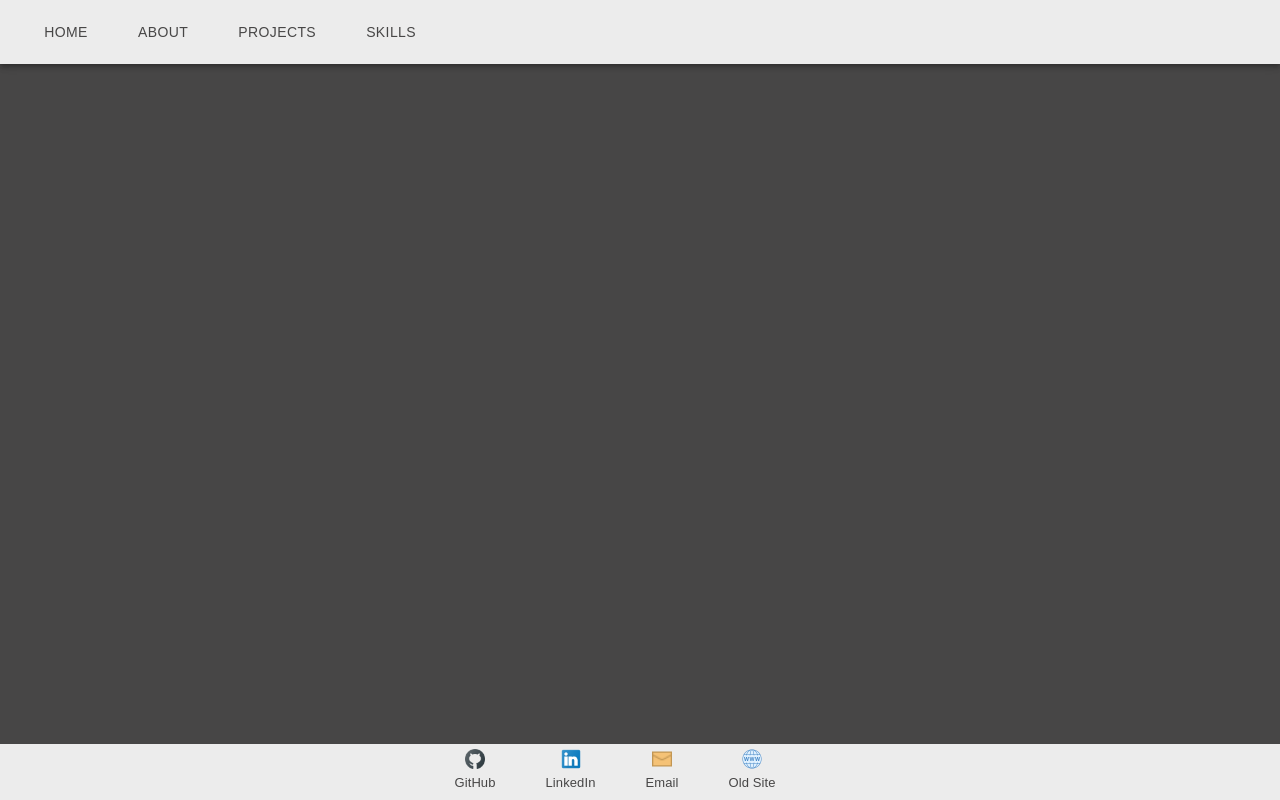
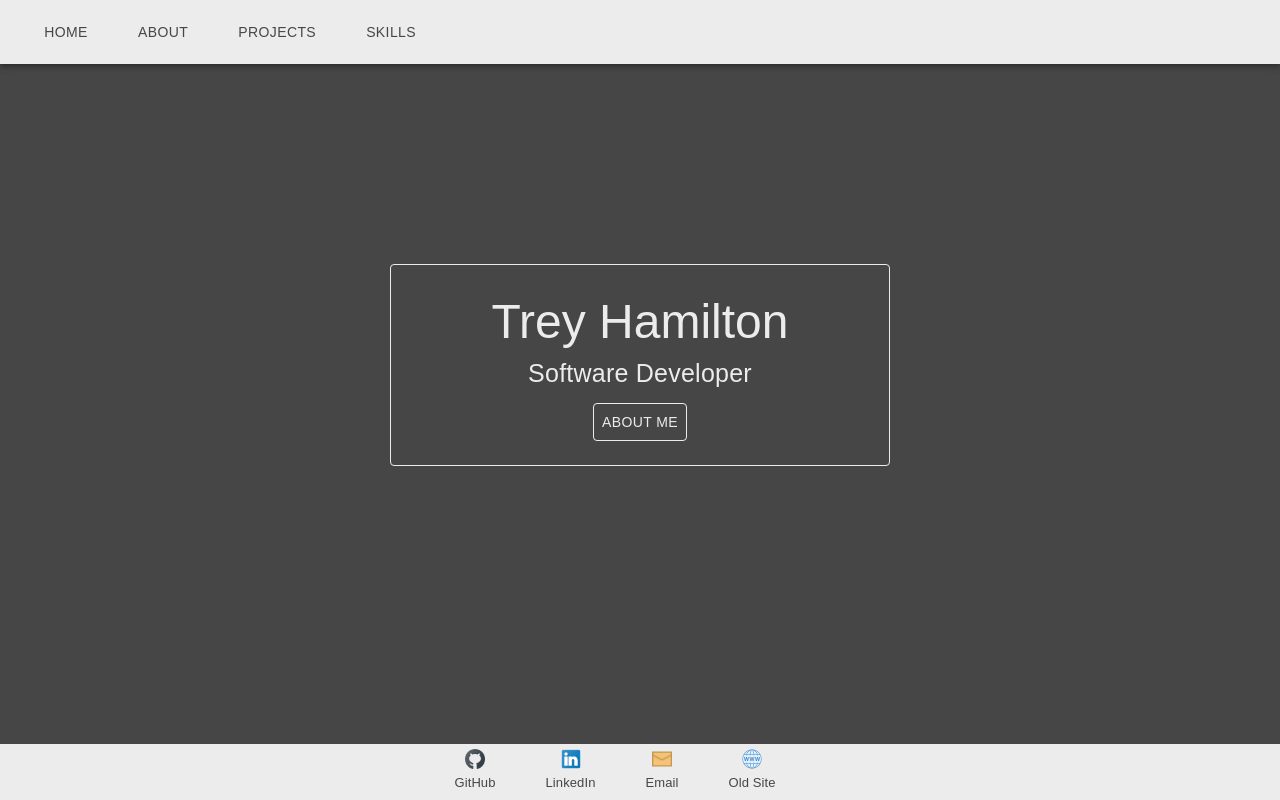
Before and after one commit to treyham91/treys-portfolio, a React (Create React App) app: page / in a window 1280 px wide. Built offline with nearby package versions, Linux system fonts and the light colour scheme; the HTML template or start-up script is replaced by a standard one.

Commit message:
route updates

```diff
--- a/src/App.js
+++ b/src/App.js
@@ -12,14 +12,14 @@ import './App.css';
 class App extends Component {
   render() {
     return (
-      <Router>
+      <Router basename={process.env.PUBLIC_URL}>
         <div>
           <div>
             <Menubar />
-            <Route exact path="/personal-site-react/" component={Home} />
-            <Route path="/personal-site-react/about" component={About} />
-            <Route path="/personal-site-react/projects" component={Project} />
-            <Route path="/personal-site-react/skills" component={Skills} />
+            <Route exact path="/" component={Home} />
+            <Route path="/about" component={About} />
+            <Route path="/projects" component={Project} />
+            <Route path="/skills" component={Skills} />
           </div>
           <div>
             <Footer />
--- a/src/Components/Menubar.js
+++ b/src/Components/Menubar.js
@@ -14,10 +14,10 @@ const useStyles = makeStyles({
 
 
 const menuBarItems = [
-    { 'key': 'home', 'to': '/personal-site-react/', 'name': 'Home' },
-    { 'key': 'about', 'to': '/personal-site-react/about', 'name': 'About' },
-    { 'key': 'projects', 'to': '/personal-site-react/projects', 'name': 'Projects' },
-    { 'key': 'skills', 'to': '/personal-site-react/skills', 'name': 'Skills' },
+    { 'key': 'home', 'to': '/', 'name': 'Home' },
+    { 'key': 'about', 'to': '/about', 'name': 'About' },
+    { 'key': 'projects', 'to': '/projects', 'name': 'Projects' },
+    { 'key': 'skills', 'to': '/skills', 'name': 'Skills' },
 ]
 
 
```
